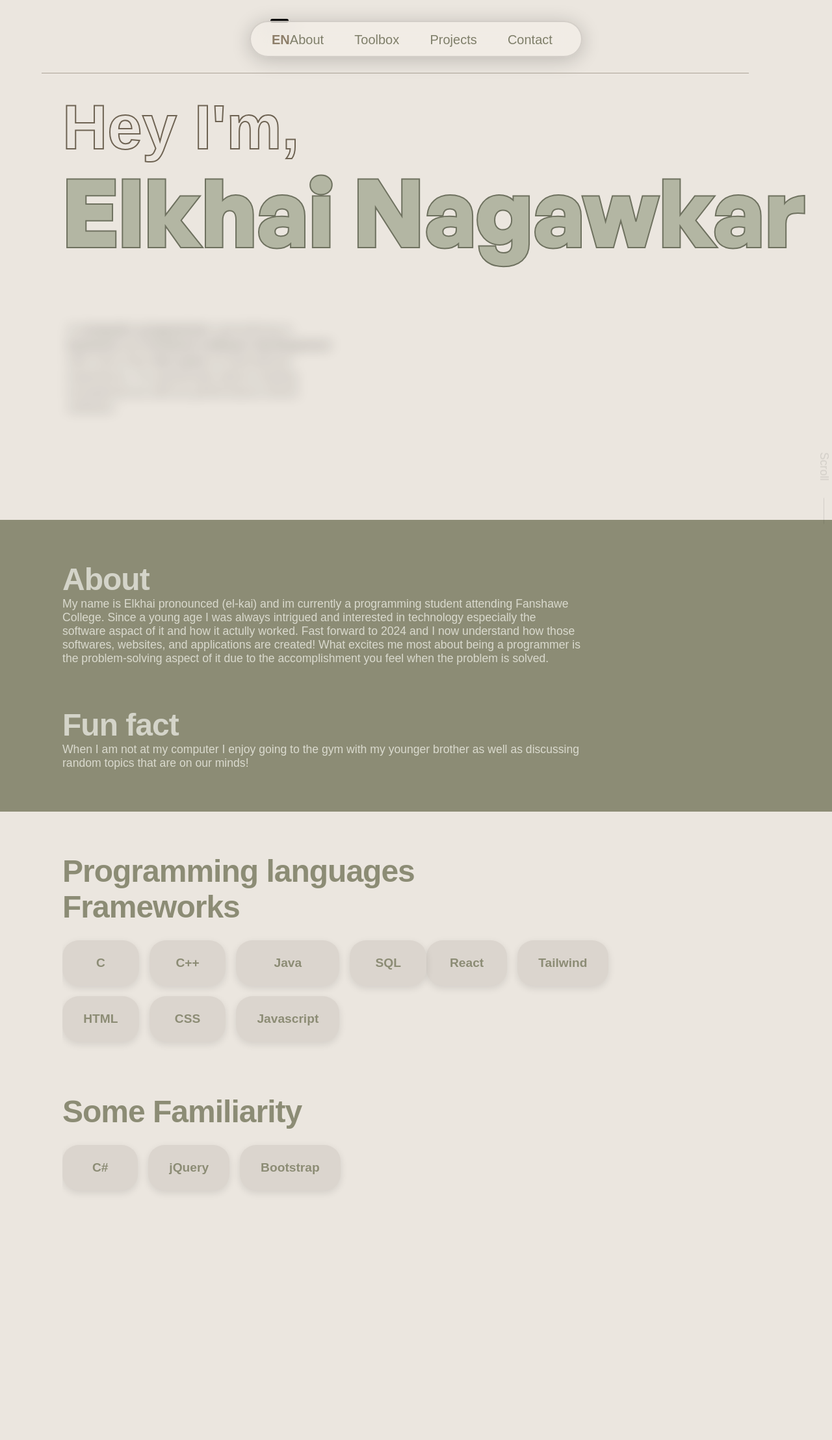
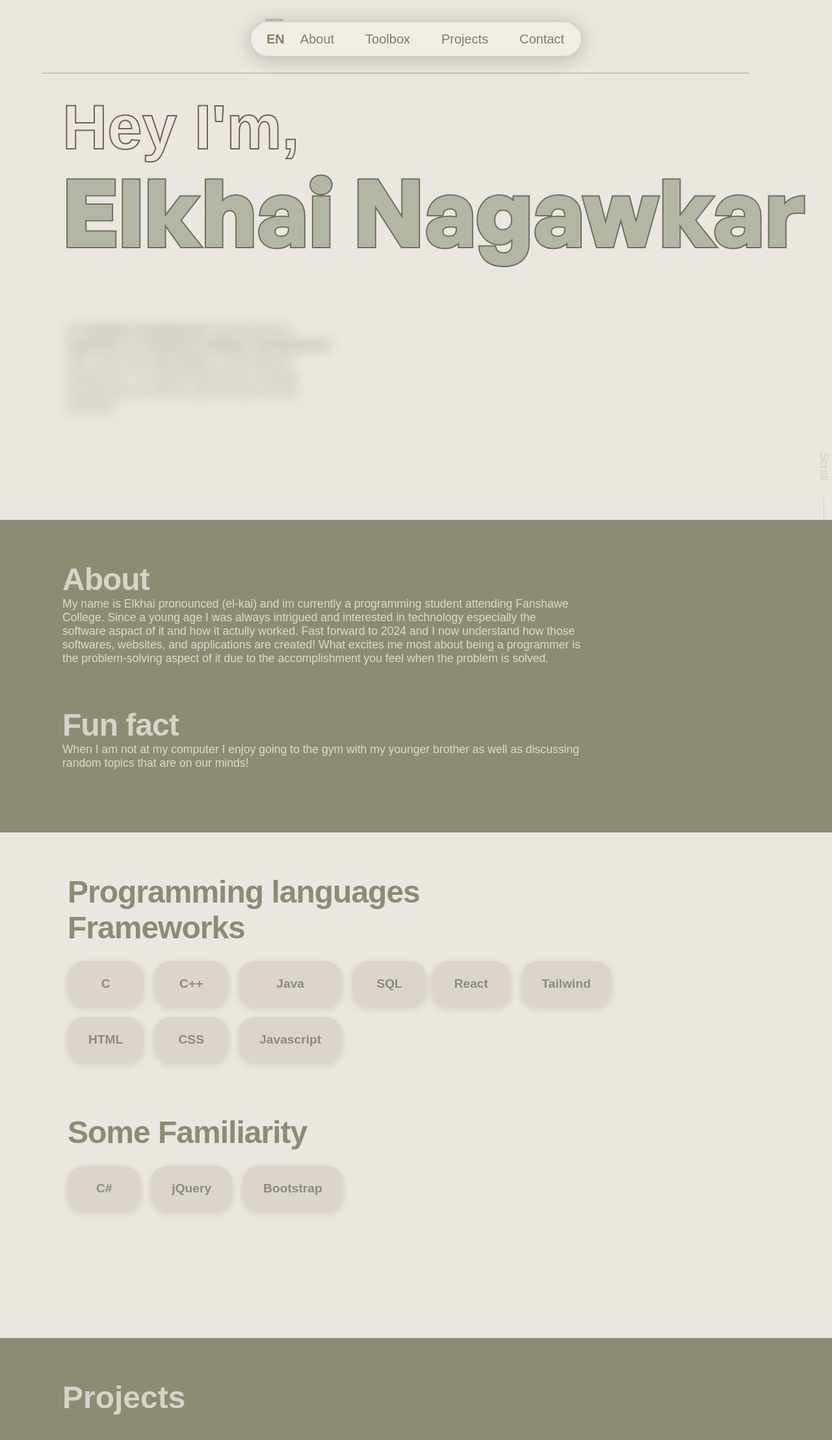
Before and after one commit to ElkhaiNagawkar/Elkhai-Nagawkar-Portfolio, a React (Create React App) app in the folder elkhai-nagawkar-portfolio-app/: page / in a window 1280 px wide. Shown: the top 2216 px of the page at 65% size. Before the commit the page ends 2062 px from the top, so only its background shows below. Built offline with nearby package versions, Linux system fonts and the light colour scheme; a web font is replaced by a local one.

Commit message:
Sixth Commit
implemented all of toolbox section including animation
added hover effect to navigation
started implementing Projects section

```diff
--- a/elkhai-nagawkar-portfolio-app/src/App.js
+++ b/elkhai-nagawkar-portfolio-app/src/App.js
@@ -1,9 +1,10 @@
 import React from "react";
-import HeroPage from "./HeroPage";
 import "./index.css";
-import About from "./About";
+import HeroPage from "./Sections/HeroPage";
+import About from "./Sections/About";
 import { useInView } from "react-intersection-observer";
-import Toolbox from "./Toolbox";
+import Toolbox from "./Sections/Toolbox";
+import Projects from "./Sections/Projects";
 
 export default function App() {
   const { ref: heroRef, inView: heroView } = useInView({ threshold: 0.5 });
@@ -31,7 +32,6 @@ export default function App() {
       indicatorPos(item[1]);
     }
   }, [heroView, aboutView, ToolboxView]);
-  console.log(aboutView);
   return (
     <div>
       <div ref={heroRef}>
@@ -43,6 +43,7 @@ export default function App() {
       <div ref={ToolboxRef}>
         <Toolbox />
       </div>
+      <Projects />
     </div>
   );
 }
--- a/elkhai-nagawkar-portfolio-app/src/HeroPage.js
+++ b/elkhai-nagawkar-portfolio-app/src/Sections/HeroPage.js
@@ -1,6 +1,6 @@
 import React from "react";
-import Navbar from "./Navbar";
-import TitlePage from "./TitlePage";
+import Navbar from "../HelperComponents/Navbar";
+import TitlePage from "../HelperComponents/TitlePage";
 
 export default function HeroPage() {
   return (
--- /dev/null
+++ b/elkhai-nagawkar-portfolio-app/src/Sections/Projects.js
@@ -0,0 +1,9 @@
+import React from "react";
+
+export default function Projects() {
+  return (
+    <div className="all--projects">
+      <h1 className="projects--header">Projects</h1>
+    </div>
+  );
+}
--- /dev/null
+++ b/elkhai-nagawkar-portfolio-app/src/Sections/Toolbox.js
@@ -0,0 +1,67 @@
+import React from "react";
+import Box from "../HelperComponents/Box";
+import { useInView } from "react-intersection-observer";
+
+export default function Toolbox() {
+  const { ref, inView } = useInView({ triggerOnce: true, threshold: 0.5 });
+  const { ref: familiarRef, inView: familiarinView } = useInView({
+    triggerOnce: true,
+    threshold: 0.3,
+  });
+
+  return (
+    <div className="main--toolbox">
+      <div className="programming--div">
+        <h1
+          className={`toolbox--programming--hadear ${
+            inView ? "toolbox--prog--animation" : ""
+          }`}
+        >
+          Programming languages
+        </h1>
+        <h1
+          className={`toolbox--programming--hadear ${
+            inView ? "toolbox--framework--animation" : ""
+          }`}
+        >
+          Frameworks
+        </h1>
+        <div className="all-skills">
+          <div
+            className={`skills ${inView ? "skills--animation" : ""}`}
+            ref={ref}
+          >
+            <Box colour="blue" skill="C" />
+            <Box colour="blue" skill="C++" />
+            <Box colour="blue" skill="Java" />
+            <Box colour="blue" skill="SQL" />
+            <Box colour="blue" skill="HTML" />
+            <Box colour="blue" skill="CSS" />
+            <Box colour="blue" skill="Javascript" />
+          </div>
+          <div
+            className={`skills ${inView ? "skills--framework--animation" : ""}`}
+          >
+            <Box colour="blue" skill="React" />
+            <Box colour="blue" skill="Tailwind" />
+          </div>
+        </div>
+        <h1
+          className={`toolbox--programming--hadear ${
+            familiarinView ? "toolbox--prog--animation" : ""
+          }`}
+        >
+          Some Familiarity
+        </h1>
+        <div
+          className={`skills ${familiarinView ? "familiar-animation" : ""}`}
+          ref={familiarRef}
+        >
+          <Box colour="blue" skill="C#" />
+          <Box colour="blue" skill="jQuery" />
+          <Box colour="blue" skill="Bootstrap" />
+        </div>
+      </div>
+    </div>
+  );
+}
--- a/elkhai-nagawkar-portfolio-app/src/Toolbox.js
+++ /dev/null
@@ -1,42 +0,0 @@
-import React from "react";
-import Box from "./Box";
-import { useInView } from "react-intersection-observer";
-
-export default function Toolbox() {
-  const { ref, inView } = useInView({ triggerOnce: true });
-  return (
-    <div className="main--toolbox">
-      <div className="programming--div">
-        <h1
-          className={`toolbox--programming--hadear ${
-            inView ? "toolbox--programming--hadear--animation" : ""
-          }`}
-        >
-          Programming languages
-        </h1>
-        <h1 className="toolbox--programming--hadear">Frameworks</h1>
-        <div className="all-skills">
-          <div className="skills" ref={ref}>
-            <Box skill="C" />
-            <Box skill="C++" />
-            <Box skill="Java" />
-            <Box skill="SQL" />
-            <Box skill="HTML" />
-            <Box skill="CSS" />
-            <Box skill="Javascript" />
-          </div>
-          <div className="skills">
-            <Box skill="React" />
-            <Box skill="Tailwind" />
-          </div>
-        </div>
-        <h1 className="toolbox--programming--hadear">Some Familiarity</h1>
-        <div className="skills">
-          <Box skill="C#" />
-          <Box skill="jQuery" />
-          <Box skill="Bootstrap" />
-        </div>
-      </div>
-    </div>
-  );
-}
--- a/elkhai-nagawkar-portfolio-app/src/index.css
+++ b/elkhai-nagawkar-portfolio-app/src/index.css
@@ -20,6 +20,7 @@ body {
   justify-content: center;
   gap: 10%;
   inset: 4% 30% 89% 30%;
+  z-index: 10;
 }
 
 .navbar {
@@ -43,7 +44,6 @@ body {
 .main--navbar {
   display: flex;
   list-style: none;
-  gap: 18%;
   font-family: "General Sans", sans-serif;
   font-weight: lighter;
   color: #7e7e69;
@@ -82,7 +82,7 @@ body {
 }
 
 .nav--indicator {
-  background: black;
+  background: #c0c0b2;
   position: absolute;
   inset: -5% 0% 0% 4%;
   width: 2.3rem;
@@ -95,13 +95,32 @@ body {
 .picker {
   display: flex;
   justify-content: space-between;
-  padding: 1rem 12rem 1rem 2rem;
+  align-items: center;
+  padding: 1rem 14rem 1rem 1.5rem;
   background: rgba(245, 240, 234, 0.6);
   border: 2px solid rgba(182, 177, 171, 0.5);
   border-radius: 50px;
   box-shadow: 0 4px 30px rgba(0, 0, 0, 0.2);
-  backdrop-filter: blur(20px);
+  backdrop-filter: blur(10px);
   overflow: hidden;
+}
+
+.picker:last-child {
+  padding-right: 0.5rem;
+}
+
+.main--navbar > li {
+  padding: 0.6rem 1.5rem;
+  border-radius: 50px;
+}
+
+.main--navbar > li:hover {
+  background: linear-gradient(
+    270deg,
+    hsla(36, 18%, 84%, 1) 0%,
+    hsla(33, 35%, 94%, 1) 30%
+  );
+  box-shadow: rgba(0, 0, 0, 0.1) 0px 4px 12px;
 }
 
 #about,
@@ -259,8 +278,7 @@ body {
 }
 
 .about--section {
-  padding-left: 6rem;
-  padding-bottom: 4rem;
+  padding: 4rem 6rem 2rem 6rem;
   background-color: #8c8c75;
   display: flex;
   flex-direction: column;
@@ -278,7 +296,6 @@ body {
   font-family: "General Sans", sans-serif;
   color: #d4d4c9;
   font-size: 3rem;
-  margin-top: 4rem;
   opacity: 0;
   letter-spacing: -1px;
 }
@@ -290,6 +307,7 @@ body {
   width: 50rem;
   font-size: 1.1rem;
   opacity: 0;
+  padding-bottom: 4rem;
 }
 
 .about--header--animation {
@@ -314,6 +332,7 @@ body {
 
 .programming--div {
   overflow: hidden;
+  height: 650px;
 }
 
 .toolbox--programming--hadear {
@@ -323,11 +342,8 @@ body {
   letter-spacing: -1px;
   display: inline-block;
   padding-right: 18rem;
-  opacity: 1;
-}
-
-.toolbox--programming--hadear--animation {
-  animation: top-slide 1s ease-out forwards;
+  padding-left: 0.5rem;
+  opacity: 0;
 }
 
 .skills {
@@ -338,7 +354,8 @@ body {
   font-family: "Supreme", sans-serif;
   font-size: 1.2rem;
   width: 35rem;
-  padding: 1.5rem 0rem 5rem 0rem;
+  padding: 1.5rem 0rem 5rem 0.5rem;
+  opacity: 0;
 }
 
 .all-skills {
@@ -360,14 +377,41 @@ body {
   scale: 0.9;
 }
 
-.skills:nth-child(1) {
-  animation: left-slide 1s ease-in forwards;
-}
-
 .skill {
   color: #8c8c75;
   padding: 1.5rem 2rem;
   font-weight: bold;
+}
+
+.toolbox--prog--animation {
+  animation: top-slide 1s ease-out forwards;
+}
+
+.skills--animation {
+  animation: left-slide 1s ease-out forwards 0.5s;
+}
+
+.toolbox--framework--animation {
+  animation: top-slide 1s ease-out forwards 0.8s;
+}
+
+.skills--framework--animation {
+  animation: right-slide 1s ease-out forwards 1.3s;
+}
+
+.familiar-animation {
+  animation: bottom-slide 0.6s ease-out forwards 1.3s;
+}
+
+.all--projects {
+  background-color: #8c8c75;
+  padding: 4rem 6rem;
+}
+
+.projects--header {
+  font-family: "General Sans", sans-serif;
+  color: #d4d4c9;
+  font-size: 3rem;
 }
 
 @keyframes name-anim {
@@ -447,3 +491,15 @@ body {
     opacity: 1;
   }
 }
+
+@keyframes right-slide {
+  from {
+    transform: translateX(250px);
+    filter: blur(1rem);
+  }
+  to {
+    transform: translateX(0px);
+    filter: blur(0);
+    opacity: 1;
+  }
+}
```
Also changed, not shown: elkhai-nagawkar-portfolio-app/src/HelperComponents/Box.js (renamed from elkhai-nagawkar-portfolio-app/src/Box.js), elkhai-nagawkar-portfolio-app/src/HelperComponents/NameSvg.js (renamed from elkhai-nagawkar-portfolio-app/src/NameSvg.js), elkhai-nagawkar-portfolio-app/src/HelperComponents/Navbar.js (renamed from elkhai-nagawkar-portfolio-app/src/Navbar.js), elkhai-nagawkar-portfolio-app/src/HelperComponents/TitlePage.js (renamed from elkhai-nagawkar-portfolio-app/src/TitlePage.js), elkhai-nagawkar-portfolio-app/src/Sections/About.js (renamed from elkhai-nagawkar-portfolio-app/src/About.js).
